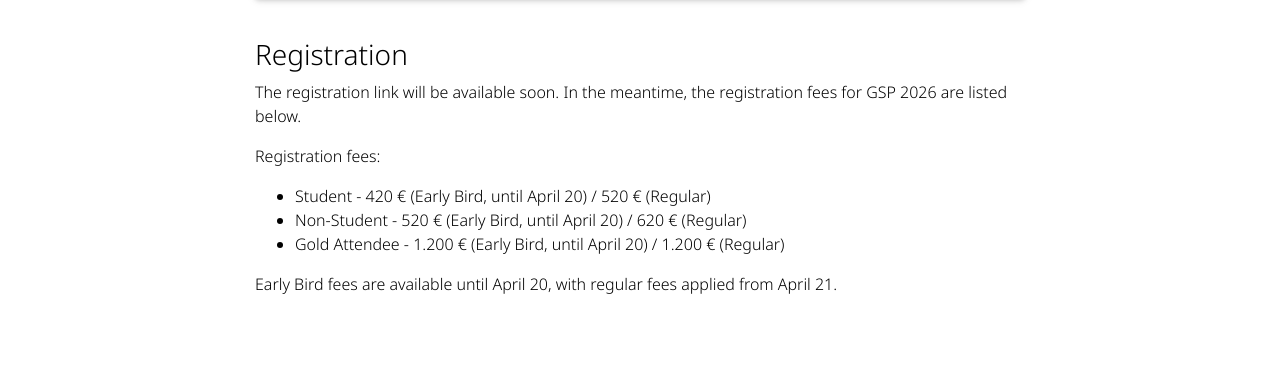
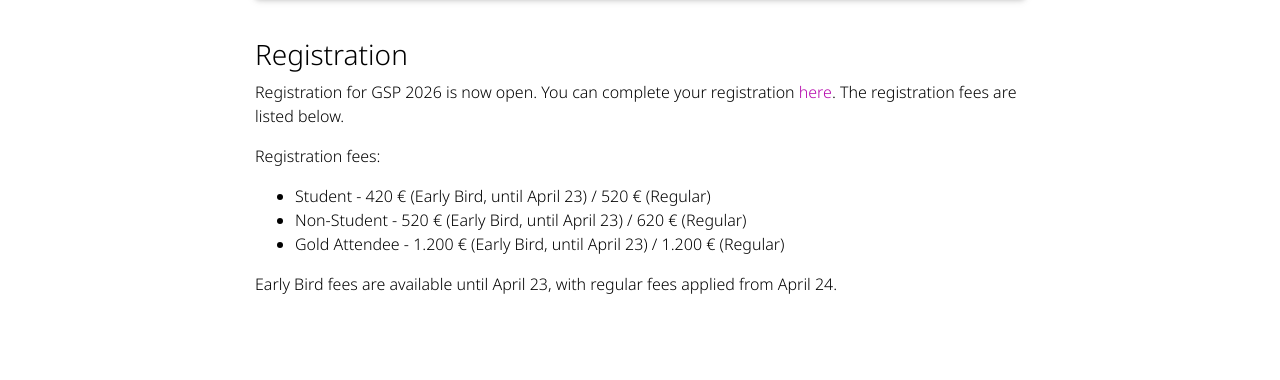
Before and after one commit to GSP2026/gsp2026.github.io, a Jekyll site: the page built from _pages/registration.md, in a window 1280 px wide. Shown: the part 362-742 px from the top of the page. Built offline with Jekyll 4.4.1, drawn with Linux system fonts in a browser that asks for light colours; full-size pictures stand in for the smaller copies a plugin makes; comment, search, counter and statistics services are not loaded; a style sheet for code colours, icons or effects is not loaded.

Commit message:
Update registration page and provisional schedule

```diff
--- a/_pages/registration.md
+++ b/_pages/registration.md
@@ -12,11 +12,11 @@
 
 ### Registration
 
-The registration link will be available soon. In the meantime, the registration fees for GSP 2026 are listed below.
+Registration for GSP 2026 is now open. You can complete your registration [here](https://gac.afidcongresos.com/login_event.php?event=221). The registration fees are listed below.
 
 Registration fees:
-+ Student - 420 &euro; (Early Bird, until April 20) / 520 &euro; (Regular)
-+ Non-Student - 520 &euro; (Early Bird, until April 20) / 620 &euro; (Regular)
-+ Gold Attendee - 1.200 &euro; (Early Bird, until April 20) / 1.200 &euro; (Regular)
++ Student - 420 &euro; (Early Bird, until April 23) / 520 &euro; (Regular)
++ Non-Student - 520 &euro; (Early Bird, until April 23) / 620 &euro; (Regular)
++ Gold Attendee - 1.200 &euro; (Early Bird, until April 23) / 1.200 &euro; (Regular)
 
-Early Bird fees are available until April 20, with regular fees applied from April 21.
+Early Bird fees are available until April 23, with regular fees applied from April 24.
```
Also changed, not shown: _pages/schedule.md (+9 -1 lines).
